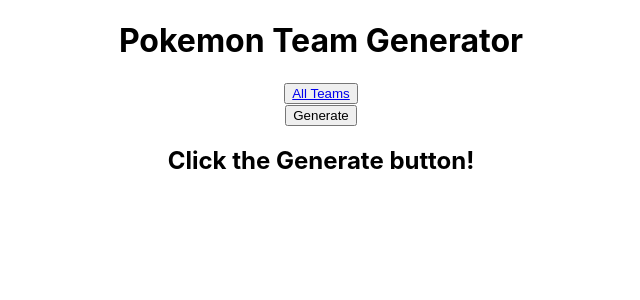
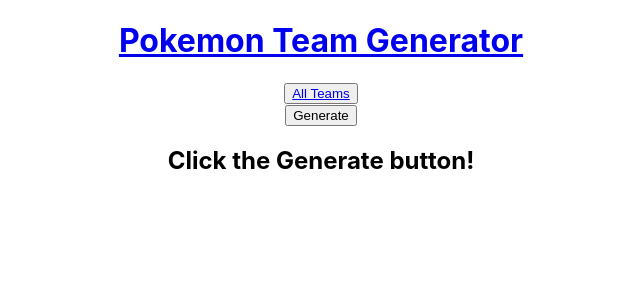
Before and after one commit to Nihaprezz/mern_poke_teamCreator, a React (Create React App) app: page / in a window 1280 px wide. Shown: the top 300 px of the page, without its empty margins (319-959 px from the left). Built offline with nearby package versions, Linux system fonts and the light colour scheme.

Commit message:
nav bar updated

```diff
--- a/src/components/Nav.js
+++ b/src/components/Nav.js
@@ -4,7 +4,7 @@
 const Nav = () => {
     return (
         <div>
-            <h1>Pokemon Team Generator</h1>
+            <Link to="/"><h1>Pokemon Team Generator</h1></Link>
             <button>
                <Link to="/teams"> All Teams </Link>
             </button>
--- a/src/containers/AllTeamsContainer.js
+++ b/src/containers/AllTeamsContainer.js
@@ -18,7 +18,7 @@
         axios.delete(backend + `/teams/${teamId}`)
         .then(response => {
             let filtered = [...allTeams].filter(team => team._id !== response.data._id)
-            setAllTeams(filtered)
+            setAllTeams(filtered)   //need to alert user that the team has been deleted
         })
         .catch(err => console.log(err))
     }
```
